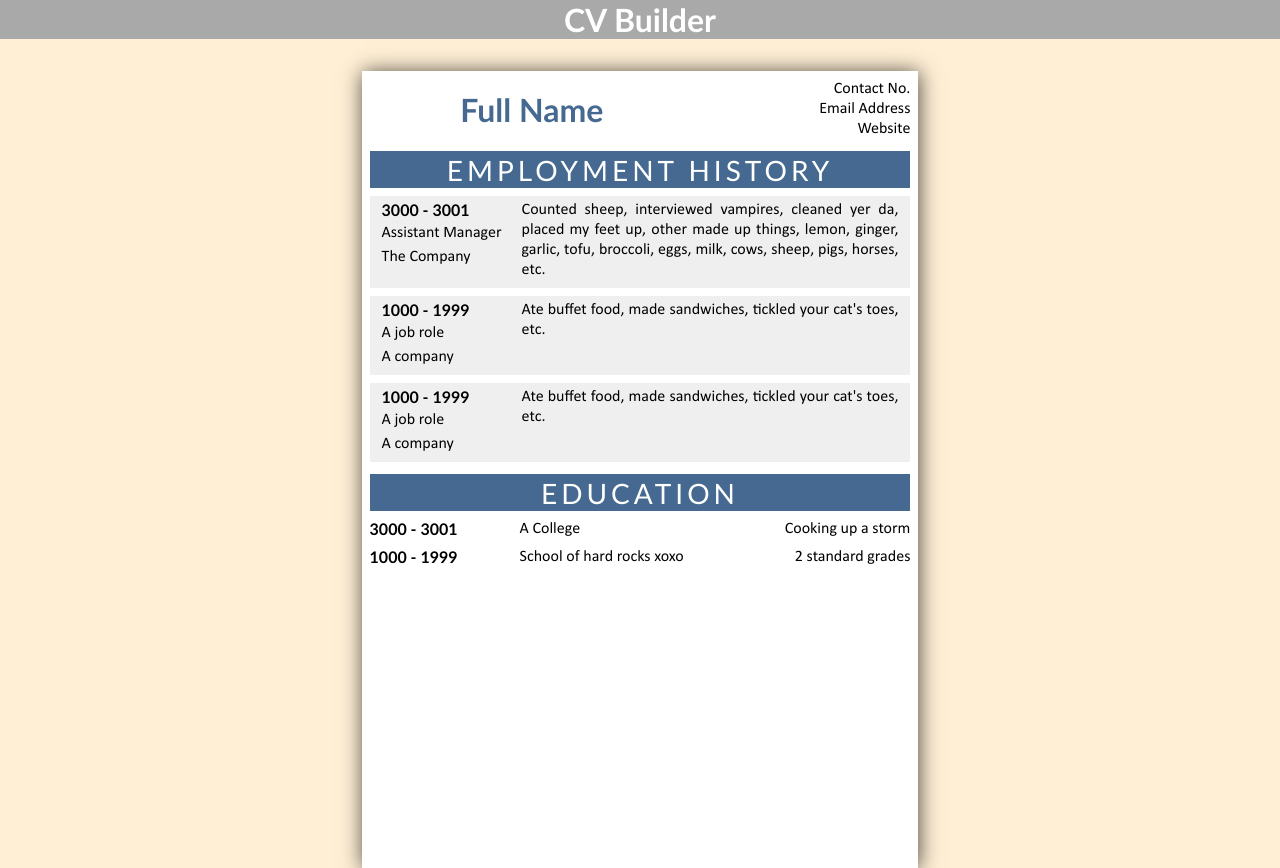
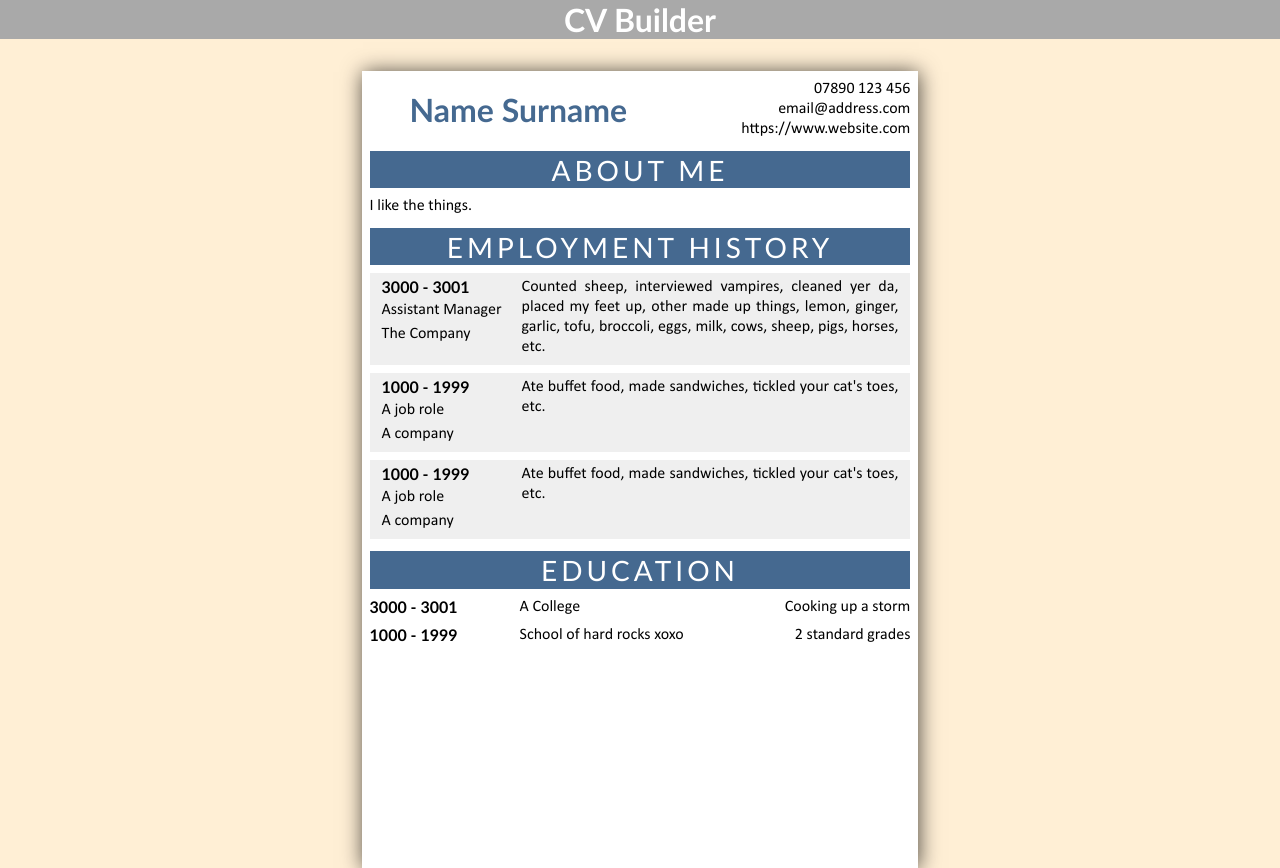
Before and after one commit to mckensis/cv-project, a React (Create React App) app: page / in a window 1280 px wide. Built offline with nearby package versions, Linux system fonts and the light colour scheme; the HTML template or start-up script is replaced by a standard one.

Commit message:
added about section

```diff
--- a/src/App.js
+++ b/src/App.js
@@ -1,6 +1,7 @@
 import Header from "./views/Header";
 import Personal from "./views/Personal";
 import Work from "./views/work/Work";
+import About from "./views/About";
 import Education from "./views/education/Education";
 
 function App() {
@@ -9,6 +10,7 @@ function App() {
       <Header />
       <main>
         <Personal />
+        <About />
         <Work />
         <Education />
       </main>
--- a/src/index.css
+++ b/src/index.css
@@ -56,12 +56,12 @@ main {
 
 .personal,
 .work,
-.education {
+.education,
+.about {
   display: grid;
   position: relative;
   gap: 0.5rem;
   align-content: start;
-  border-radius: 1rem;
   grid-column: 1 / -1;
 }
 
@@ -146,7 +146,7 @@ section.personal button.mode {
 }
 
 section.personal {
-  grid-template-columns: 1fr 40%;
+  grid-template-columns: 1fr 45%;
   grid-template-rows: 1fr 1fr 1fr;
   gap: 0;
 }
@@ -184,6 +184,13 @@ label {
   opacity: 0;
   top: 0;
   left: 0;
+}
+
+.about textarea {
+  width: 100%;
+  height: 5rem;
+  font: inherit;
+  padding: 0.25rem;
 }
 
 .education-article {
--- /dev/null
+++ b/src/views/About.js
@@ -0,0 +1,73 @@
+import { useEffect, useState } from "react";
+
+const About = () => {
+  const [sectionEnabled, setSectionEnabled] = useState(false);
+  const [isHovering, setIsHovering] = useState(false);
+  const [isEditing, setIsEditing] = useState(false);
+  const [details, setDetails] = useState('I like the things.');
+
+  useEffect(() => {
+    if (details.length > 0) {
+      setSectionEnabled(true);
+    }
+  }, [details.length]);
+
+  const handleDeleteSection = () => {
+    setSectionEnabled(false);
+    setDetails('');
+  }
+
+  const handleSaveSection = () => {
+    setIsEditing(false);
+  }
+
+  return (
+    <section
+      className="about"
+      onMouseOver={() => setIsHovering(true)}
+      onMouseOut={() => setIsHovering(false)}
+    >
+      {sectionEnabled && <>
+        {/* Heading */}
+        <h2 className={isEditing ? "editing" : null}>About Me</h2>
+
+        {/* Section content */}
+        {!isEditing && <p>{details}</p>}
+
+        {/* Delete / Save buttons and textarea for updating the section */}
+        {isEditing ? <>
+
+          <button className="remove" onClick={() => handleDeleteSection()}>Delete</button>
+          <button className="mode" onClick={() => handleSaveSection()}>Save</button>
+
+          <form onSubmit={(e) => e.preventDefault()}>
+            <label htmlFor="about">About</label>
+            <textarea
+              type="text"
+              name="about"
+              id="about"
+              value={details}
+              onChange={(e) => setDetails(e.target.value)}
+              placeholder="Enter information about yourself here"
+              maxLength="300"
+            >
+            </textarea>
+          </form>
+          </> : <></>
+        }
+
+        {/* Edit section button */}
+        {isHovering && !isEditing &&
+          <button className="mode" onClick={() => setIsEditing(true)}>Edit</button>
+        }
+      </>}
+
+      {/* Add education section button */}
+      {!sectionEnabled &&
+        <button className="add" onClick={() => setSectionEnabled(true)}>Add Personal Section</button>
+      }
+    </section>
+  )
+}
+
+export default About;
--- a/src/views/Personal.js
+++ b/src/views/Personal.js
@@ -17,10 +17,10 @@ const Personal = () => {
     >
       {!isEditing
         && <>
-        <p className="name">{name ? name : 'Full Name'}</p>
-        <p className="contact">{phoneNumber ? phoneNumber : 'Contact No.'}</p>
-        <p className="email">{emailAddress ? emailAddress : 'Email Address'}</p>
-        <p className="website">{website ? website : 'Website'}</p>
+        <p className="name">{name ? name : 'Name Surname'}</p>
+        <p className="contact">{phoneNumber ? phoneNumber : '07890 123 456'}</p>
+        <p className="email">{emailAddress ? emailAddress : 'email@address.com'}</p>
+        <p className="website">{website ? website : 'https://www.website.com'}</p>
         </>
       }
 
@@ -37,7 +37,7 @@ const Personal = () => {
             onChange={(e) => setName(e.target.value)}
             autoFocus
             placeholder="Full Name"
-            maxLength='20'
+            maxLength="20"
           />
           {/* Phone number input */}
           <label htmlFor="contact" tabIndex={-1}>Name</label>
@@ -47,6 +47,7 @@ const Personal = () => {
             value={phoneNumber}
             name="contact"
             id="contact"
+            maxLength="20"
             onChange={(e) => setPhoneNumber(e.target.value)}
             placeholder="Contact No."
             />
@@ -58,6 +59,7 @@ const Personal = () => {
             value={emailAddress}
             name="email"
             id="email"
+            maxLength="30"
             onChange={(e) => setEmailAddress(e.target.value)}
             placeholder="Email Address"
           />
@@ -69,6 +71,7 @@ const Personal = () => {
             value={website}
             name="website"
             id="website"
+            maxLength="30"
             onChange={(e) => setWebsite(e.target.value)}
             placeholder="Website"
           />
--- a/src/views/education/Education.js
+++ b/src/views/education/Education.js
@@ -65,7 +65,7 @@ const Education = () => {
 
       {sectionEnabled && <>
         {/* Heading */}
-        {isEditing ? <h2 className="editing">Education</h2> : <h2>Education</h2>}
+        <h2 className={isEditing ? "editing" : null}>Education</h2>
 
         {/* Education Articles if there is any education to display */}
         {EducationArticles()}
@@ -81,11 +81,14 @@ const Education = () => {
         }
 
         {/* Save section button */}
-        {isEditing ?
-          countEditing === 0 ?
-            <button className="mode" onClick={() => handleSaveSection()}>Save</button>
-            : <button className="mode" disabled title="Save or delete any section entries currently in edit mode to save.">Save</button>
-          : null
+        {isEditing &&
+          <button
+            className="mode"
+            onClick={() => handleSaveSection()}
+            disabled={countEditing === 0 ? null : true}
+          >
+            Save
+          </button>
         }
 
         {/* Add education history button */}
```
